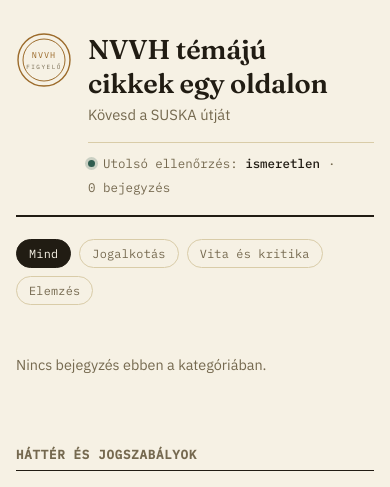
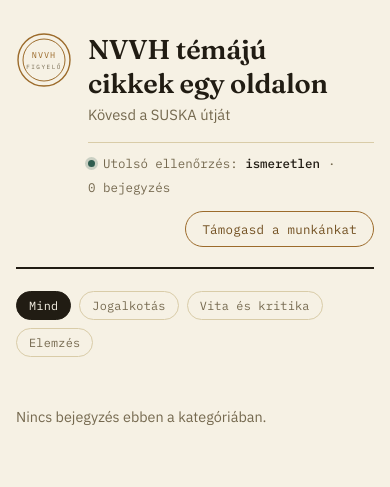
Before and after one commit to puskaister/holasuska, a PHP site: page / in a window 390 px wide. Shown: the top 487 px of the page. Run offline with PHP 8.4, Linux system fonts and the light colour scheme; data comes from the database, SQL or seed files in the repository; data that the repository does not hold is empty.

Commit message:
Add a PayPal support button to the masthead
Right-aligned "Támogasd a munkánkat" button using the classic hosted
PayPal donation form (business=info@pshonlap.hu, HUF), styled to match
the existing brass/pill chip aesthetic. Verified in a real browser
(desktop + mobile) against a local test database - no layout overflow.

Co-Authored-By: Claude Sonnet 5 <noreply@anthropic.com>

```diff
--- a/index.php
+++ b/index.php
@@ -133,6 +133,21 @@ $jsonOpts = JSON_UNESCAPED_UNICODE | JSON_UNESCAPED_SLASHES;
     flex:none;
   }
   .status-row strong{color:var(--ink);font-weight:500;}
+
+  .support-form{margin-left:auto;flex:none;align-self:center;}
+  .support-btn{
+    font-family:"IBM Plex Mono",monospace;
+    font-size:0.78rem;
+    letter-spacing:0.02em;
+    padding:9px 16px;
+    border-radius:999px;
+    border:1px solid var(--brass);
+    background:transparent;
+    color:var(--brass-strong);
+    cursor:pointer;
+    white-space:nowrap;
+  }
+  .support-btn:hover{background:var(--brass);color:var(--paper);}
 
   /* filters */
   .filters{
@@ -319,6 +334,13 @@ $jsonOpts = JSON_UNESCAPED_UNICODE | JSON_UNESCAPED_SLASHES;
         <span id="article-count">— bejegyzés</span>
       </div>
     </div>
+    <form class="support-form" action="https://www.paypal.com/cgi-bin/webscr" method="post" target="_blank">
+      <input type="hidden" name="cmd" value="_donations">
+      <input type="hidden" name="business" value="info@pshonlap.hu">
+      <input type="hidden" name="currency_code" value="HUF">
+      <input type="hidden" name="item_name" value="Támogatás – NVVH Figyelő">
+      <button type="submit" class="support-btn">Támogasd a munkánkat</button>
+    </form>
   </div>
 
   <div class="filters" id="filters" role="group" aria-label="Szűrés kategória szerint">
```
